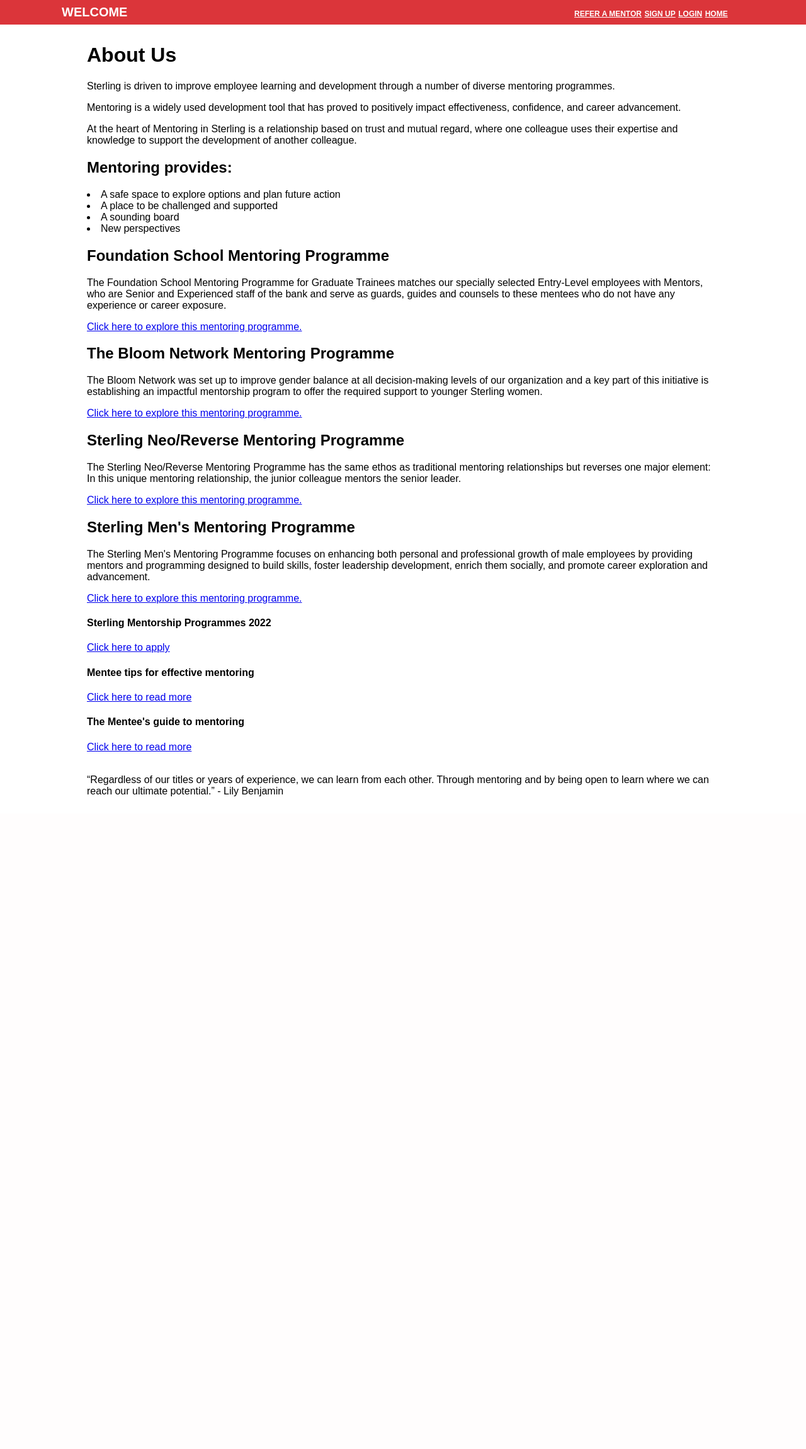
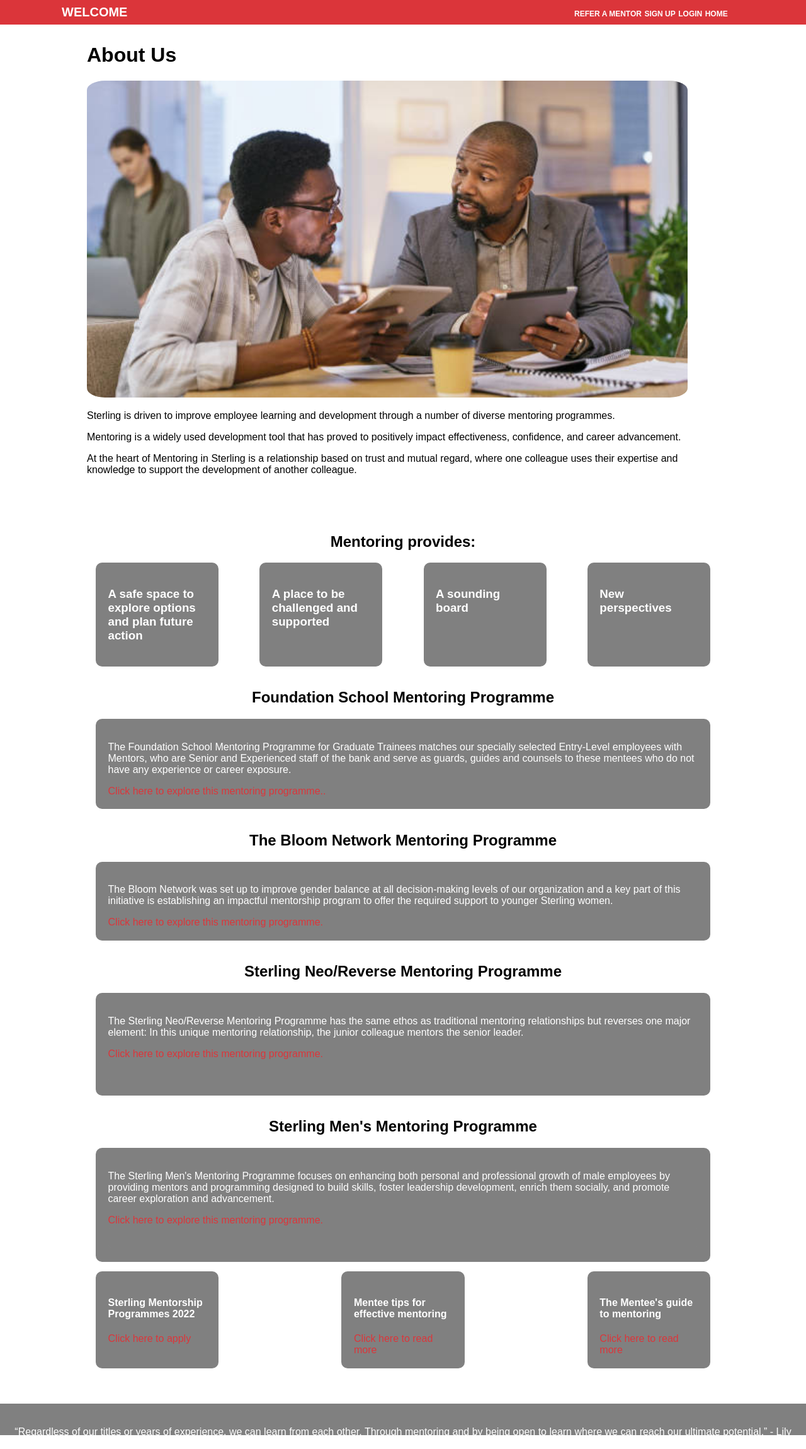
Before and after one commit to Tymartins/sterling_mentorship, a PHP site: page /about.html in a window 1280 px wide. Shown: the whole page at 63% size. Before the commit the page ends 1264 px from the top, so only its background shows below. Run offline with PHP 8.4, Linux system fonts and the light colour scheme.

Commit message:
third_commit

```diff
--- a/about.html
+++ b/about.html
@@ -6,6 +6,7 @@
     <meta name="viewport" content="width=device-width, initial-scale=1.0">
     <title>ABOUT STERLING MENTORING PROGRAMME</title>
     <link rel="stylesheet" href="css/style.css">
+    <!-- <link rel="stylesheet" href="css/home.css"> -->
 </head>
 <body>
     <div class="about-title">
@@ -20,47 +21,121 @@
 
             <div class="welcome1">
             <h1 class="page-header"> About Us</h1>
+            <img class="img" src="image/ment6.jpg" alt="">
             <p>Sterling is driven to improve employee learning and development through a number of diverse mentoring programmes.</p>
             <p>Mentoring is a widely used development tool that has proved to positively impact effectiveness, confidence, and career advancement.</p>
             <p>At the heart of Mentoring in Sterling is a relationship based on trust and mutual regard, where one colleague uses their expertise and knowledge to support the development of another colleague.</p>
+            </div>
 
-            <h2>Mentoring provides:</h2>
+            <fieldset class="offerings">
+                <h2 class="our-offerings">Mentoring provides:</h2>
+                <div class="offer_desc">
+                    <div >
+                        <h3>A safe space to explore options and plan future action</h3>
+                        <!-- <a href="">Read More...</a> -->
+                    </div>
+
+                    <!-- <div class="arrow">
+                    <p><i class="right"></i></p>
+                    </div> -->
+
+                    <div>
+                        <h3>A place to be challenged and supported</h3>
+                        <!-- <a href="">Read More...</a> -->
+                    </div>
+
+                    <div>
+                        <h3>A sounding board</h3>
+                        <!-- <a href="">Read More...</a> -->
+                    </div>
+
+                    <div>
+                        <h3>New perspectives</h3>
+                        <!-- <a href="">Read More...</a> -->
+                    </div>
+
+                </div>
+            </fieldset>
+
+            <!-- <h2>Mentoring provides:</h2>
             <li>A safe space to explore options and plan future action</li>
             <li>A place to be challenged and supported</li>
             <li>A sounding board</li>
-            <li>New perspectives</li>
+            <li>New perspectives</li> -->
 
-            <h2>Foundation School Mentoring Programme</h2>
+            <fieldset class="school">
+            <h2 class="found">Foundation School Mentoring Programme</h2>
+
+        <div class="pro_desc">
+
+            <div>
                 <p>The Foundation School Mentoring Programme for Graduate Trainees matches our specially selected Entry-Level employees with Mentors, who are Senior and Experienced staff of the bank and serve as guards, guides and counsels to these mentees who do not have any experience or career exposure.</p>
-            <a href="foundation.html">Click here to explore this mentoring programme.</a>
+            <a href="foundation.html">Click here to explore this mentoring programme..</a>
+            </div>
 
+        </div>
+
+            </fieldset>
+
+            <fieldset class="bloom">
             <h2>The Bloom Network Mentoring Programme</h2>
+
+            <div class="network_was">
+            <div>
             <p>The Bloom Network was set up to improve gender balance at all decision-making levels of our organization and a key part of this initiative is establishing an impactful mentorship program to offer the required support to younger Sterling women.</p>
             <a href="bloom.html">Click here to explore this mentoring programme.</a>
             </div>
 
-        <div class="otherMentoring2">
+        </div>
+        </fieldset>
+
+        <fieldset class="bloom">
             <h2>Sterling Neo/Reverse Mentoring Programme</h2>
+
+         <div class="network_was">
+            <div>
             <p>The Sterling Neo/Reverse Mentoring Programme has the same ethos as traditional mentoring relationships but reverses one major element: In this unique mentoring relationship, the junior colleague mentors the senior leader.</p>
             <a href="https://sterlingbankng.sharepoint.com/sites/KnowledgeManagementPortal/SitePages/Sterling-Neo-Mentoring.aspx">Click here to explore this mentoring programme.</a>
+            <div>
+         </div>
+        </fieldset>
 
+        <fieldset class="bloom">
             <h2>Sterling Men's Mentoring Programme</h2>
+         <div class="network_was">
+            <div>
             <P>The Sterling Men's Mentoring Programme focuses on enhancing both personal and professional growth of male employees by providing mentors and programming designed to build skills, foster leadership development, enrich them socially, and promote career exploration and advancement.</P>
             <a href="https://sterlingbankng.sharepoint.com/sites/KnowledgeManagementPortal/SitePages/Sterling-Mens-mentoring.aspx">Click here to explore this mentoring programme.</a>
+            <div>
+         </div>
+        </fieldset>
 
+        <fieldset class="offerings">
+            <div class="offer_desc">
+                <div >
             <h4>Sterling Mentorship Programmes 2022</h4>
             <a href="signup.html">Click here to apply</a>
+          </div>
 
+            <div>
             <h4>Mentee tips for effective mentoring</h4>
             <a href="https://sterlingbankng.sharepoint.com/sites/KnowledgeManagementPortal/Human%20Capital%20Policies/Forms/AllItems.aspx?id=%2Fsites%2FKnowledgeManagementPortal%2FHuman%20Capital%20Policies%2FMentoring%20Programmes%2FMentoring%20Resources%2FMentee%20Resources%2FTips%20for%20Effective%20Mentoring%20-%20Mentee%2Epdf&parent=%2Fsites%2FKnowledgeManagementPortal%2FHuman%20Capital%20Policies%2FMentoring%20Programmes%2FMentoring%20Resources%2FMentee%20Resources&p=true&ga=1">Click here to read more</a>
+            </div>
 
+            <div>
             <h4>The Mentee's guide to mentoring</h4>
             <a href="https://sterlingbankng.sharepoint.com/sites/KnowledgeManagementPortal/Human%20Capital%20Policies/Forms/AllItems.aspx?id=%2Fsites%2FKnowledgeManagementPortal%2FHuman%20Capital%20Policies%2FMentoring%20Programmes%2FMentoring%20Resources%2FMentee%20Resources%2FThe%20Mentees%27s%20Guide%20to%20Mentoring%2Epdf&parent=%2Fsites%2FKnowledgeManagementPortal%2FHuman%20Capital%20Policies%2FMentoring%20Programmes%2FMentoring%20Resources%2FMentee%20Resources&p=true&ga=1">Click here to read more</a>
+            </div>
+        </div>
+        </fieldset>
             <br>
             <br>
-            <p>“Regardless of our titles or years of experience, we can learn from each other. Through mentoring and by being open to learn where we can reach our ultimate potential.” - Lily Benjamin</p>
+        </div>
         </div>
 
+        <footer>
+            <div class="footer">
+                <p>“Regardless of our titles or years of experience, we can learn from each other. Through mentoring and by being open to learn where we can reach our ultimate potential.” - Lily Benjamin</p>
             </div>
 
 </body>
--- a/css/style.css
+++ b/css/style.css
@@ -143,6 +143,12 @@
     margin-left: 80px;
     padding: 10px;
 }
+
+.img{
+    width: 95%;
+    border-radius: 3%;
+}
+
 .about-title{
     background-color: rgb(219, 53, 58);
     font-family: 'Franklin Gothic Medium', 'Arial Narrow', Arial, sans-serif;
@@ -158,6 +164,84 @@
 .about-title :nth-child(2){
     margin-left: 55%;
 }
+
+.offerings h2{
+    text-align: center;
+    padding-top: 5%;
+  }
+
+  .offer_desc{
+    display: flex;
+    flex-wrap: wrap;
+    justify-content: space-between;
+    /* padding: 0% 5%; */
+    align-content: center;
+    /* align-items: center; */
+    /* padding-bottom: 5%; */
+  }
+
+  .offer_desc div{
+    background-color: gray;
+    border-radius: 10px;
+    padding: 2%;
+    width: 20%;
+    color: white;
+  }
+
+  fieldset{
+    border-style: none;
+  }
+
+  .school{
+    align-content: center;
+    align-items: center;
+  }
+
+.school h2{
+    text-align: center;
+    /* padding-top: 5%; */
+    /* background-color: #2ec5ca; */
+}
+
+.pro_desc div{
+    background-color: gray;
+    border-radius: 10px;
+    padding: 2%;
+    width: 100%;
+    color: white;
+}
+
+.bloom{
+    align-content: center;
+    align-items: center;
+  }
+
+  .network_was div{
+    background-color: gray;
+    border-radius: 10px;
+    padding: 2%;
+    width: 100%;
+    color: white;
+}
+
+.bloom h2{
+    align-content: center;
+    align-items: center;
+    text-align: center;
+    /* padding-top: 5%; */
+  }
+
+  .arrow{
+    border: solid black;
+    border-width: 0 3px 3px 0;
+    display: inline-block;
+    padding: 3px;
+  }
+
+.right{
+    transform: rotate(135deg);
+    -webkit-transform: rotate(135deg);
+  }
 .about-bar{
     font-size: 20px;
     margin-left: 80px;
@@ -189,8 +273,22 @@
     justify-content: center
   }
 
+  footer{
+    background-color: grey;
+    height: 50px;
+    align-items: center;
+    text-align: center;
+    align-content: center;
+  }
+  .footer p{
+    padding-top: 20px;
+    color: white;
+  }
 
-
+  a{
+    text-decoration: none;
+    color:rgb(219, 53, 58);
+  }
 
   .button {
     border: none;
```
Lines whose indentation alone changed are shown as unchanged.
